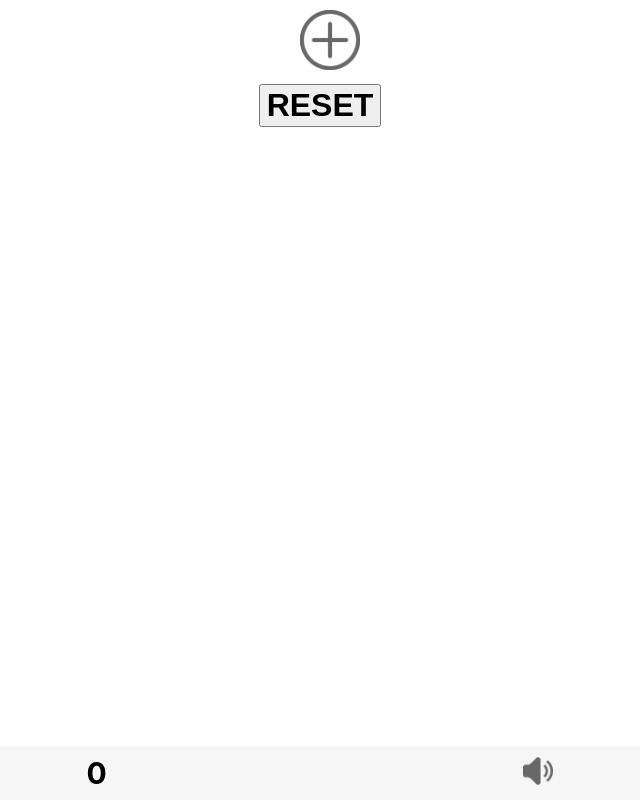
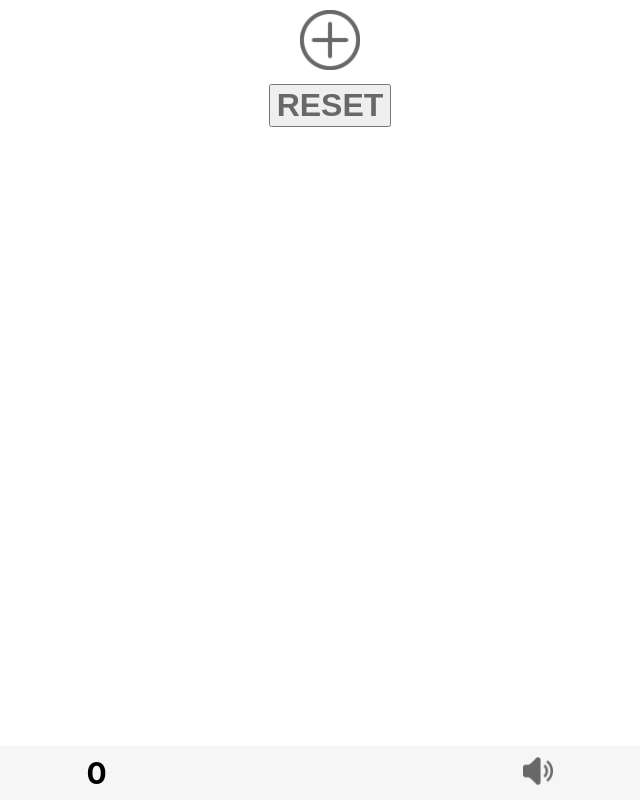
Before and after one commit to jamiehaywood/HeartsPointsTracker, a React (Create React App) app: page / in a window 1280 px wide. Shown: the whole page, without its empty margins (310-950 px from the left). Built offline with nearby package versions, Linux system fonts and the light colour scheme.

Commit message:
removed padding top to fix reset clicking bug

```diff
--- a/src/Atoms/ResetButton.js
+++ b/src/Atoms/ResetButton.js
@@ -3,8 +3,8 @@ import React, { Component } from 'react';
 class ResetButton extends Component {
     render() {
         return (
-            <div style={{textAlign:"center", paddingRight:"20px"}} >
-                <button type="button" onClick={this.props.resetButton} style={{fontSize:"2em", fontWeight:"bold", cursor:"pointer", textAlign:"center"}}>RESET</button>
+            <div style={{textAlign:"center"}} >
+                <button type="button" onClick={this.props.resetButton} style={{fontSize:"2em", fontWeight:"bold", color:"#686868", cursor:"pointer", textAlign:"center"}}>RESET</button>
             </div>
         );
     }
```
